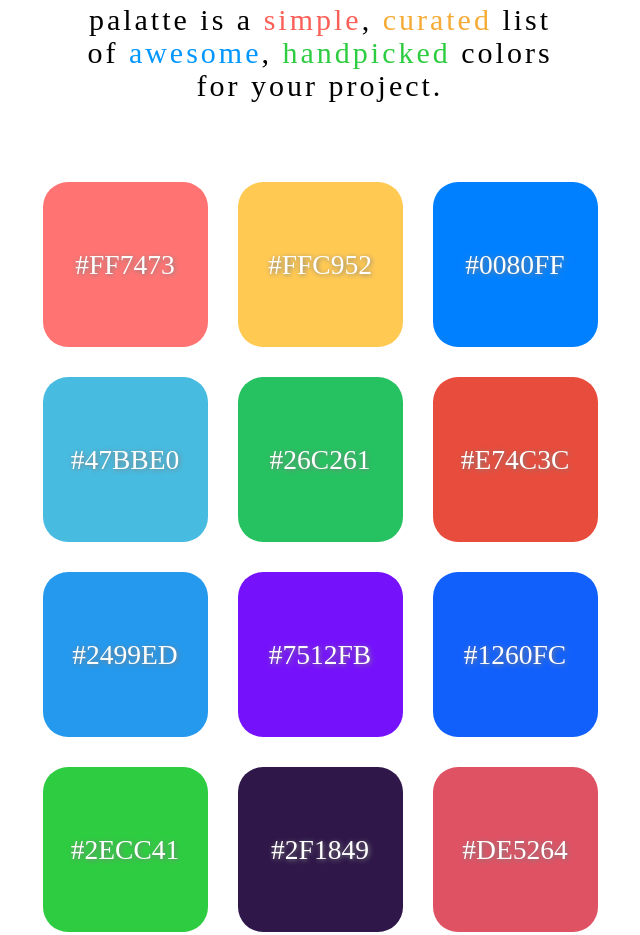
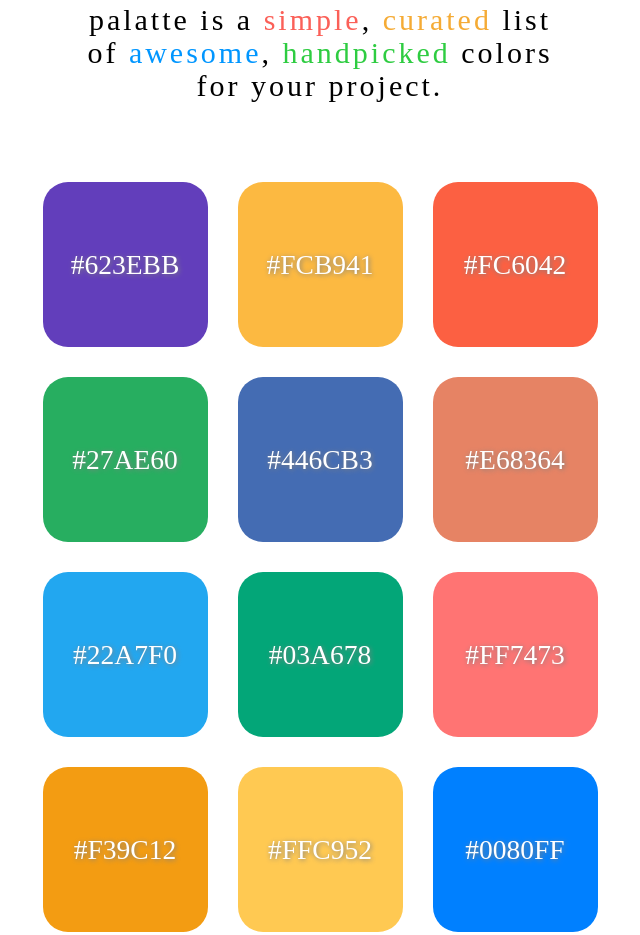
Before and after one commit to chalkworks/palatte, a plain HTML site: page index.html in a window 1280 px wide. Shown: the part 288-1223 px from the top of the page, without its empty margins (320-960 px from the left). Drawn offline with nearby package versions, Linux system fonts and the light colour scheme; some packages are replaced by stand-ins of ours; a script that the page names is missing; a web font is replaced by a local one.

Commit message:
Add colors #1

```diff
--- a/index.html
+++ b/index.html
@@ -66,7 +66,34 @@
       <div class="col-xs-6 col-xs-offset-3 col-md-6 col-md-offset-3">
         <div class="row">
           <div class="col-xs-12 col-md-6 col-lg-4">
+            <div class="color-box">#623EBB</div>
+          </div>
+          <div class="col-xs-12 col-md-6 col-lg-4">
+            <div class="color-box">#FCB941</div>
+          </div>
+          <div class="col-xs-12 col-md-6 col-lg-4">
+            <div class="color-box">#FC6042</div>
+          </div>
+          <div class="col-xs-12 col-md-6 col-lg-4">
+            <div class="color-box">#27AE60</div>
+          </div>
+          <div class="col-xs-12 col-md-6 col-lg-4">
+            <div class="color-box">#446CB3</div>
+          </div>
+          <div class="col-xs-12 col-md-6 col-lg-4">
+            <div class="color-box">#E68364</div>
+          </div>
+          <div class="col-xs-12 col-md-6 col-lg-4">
+            <div class="color-box">#22A7F0</div>
+          </div>
+          <div class="col-xs-12 col-md-6 col-lg-4">
+            <div class="color-box">#03A678</div>
+          </div>
+          <div class="col-xs-12 col-md-6 col-lg-4">
             <div class="color-box">#FF7473</div>
+          </div>
+          <div class="col-xs-12 col-md-6 col-lg-4">
+            <div class="color-box">#F39C12</div>
           </div>
           <div class="col-xs-12 col-md-6 col-lg-4">
             <div class="color-box">#FFC952</div>
@@ -81,7 +108,7 @@
             <div class="color-box">#26C261</div>
           </div>
           <div class="col-xs-12 col-md-6 col-lg-4">
-            <div class="color-box">#E74C3C</div>
+            <div class="color-box">#EF4836</div>
           </div>
           <div class="col-xs-12 col-md-6 col-lg-4">
             <div class="color-box">#2499ED</div>
```
